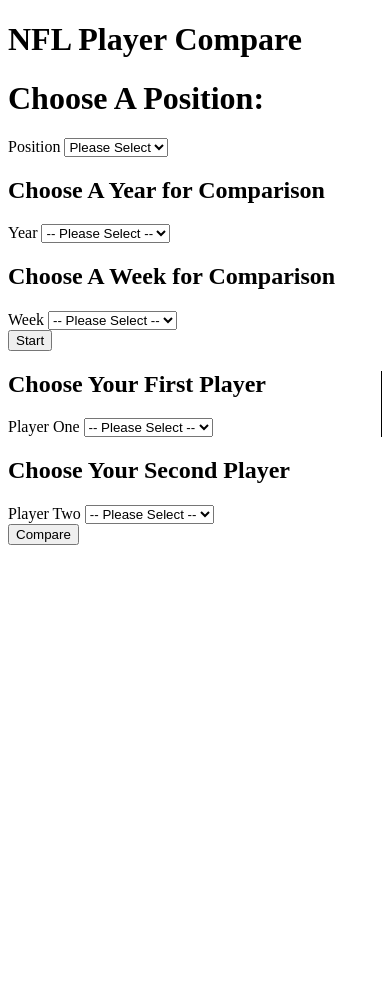
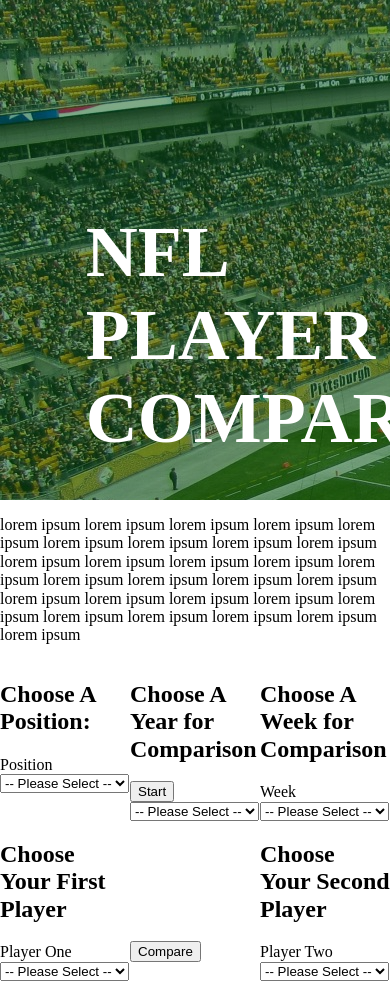
Before and after one commit to GrimmOutlook/player-compare, a PHP site: page /practice.html in a window 390 px wide. Before the commit the page ends 545 px from the top, so only its background shows below. Run offline with PHP 8.4, Linux system fonts and the light colour scheme; some libraries are stand-ins or nearby versions.

Commit message:
Layout good except for responsiveness.  Added large image & linear gradient.

```diff
--- a/js/app.js
+++ b/js/app.js
@@ -79,6 +79,7 @@ debugger
   }
 
   $('.player-list').html(resultElement);
+  // $(<some class>)
 }
 
 // Sort names alphabetically
@@ -191,8 +192,8 @@ debugger
       $('.stat2-' + statKeyTwo).addClass('highlight');
     }
     else{
-      console.log('how do i highlight both?');
-      //highlight both stat values
+      console.log('do i highlight both?');
+      //highlight both stat values or not?
     }
   }
 }
--- a/practice.html
+++ b/practice.html
@@ -8,15 +8,24 @@
   <link rel="stylesheet" href="stylesheets/main.css">
 </head>
 <body>
+  <div id="choose-container">
 
+    <div class="big-image">
+      <!-- <img src="images/heinzfield.jpg"> -->
       <h1>NFL Player Compare</h1>
+    </div>
 
+    <div class="instructions">
+      <p>lorem ipsum lorem ipsum lorem ipsum lorem ipsum lorem ipsum lorem ipsum lorem ipsum lorem ipsum lorem ipsum lorem ipsum lorem ipsum lorem ipsum lorem ipsum lorem ipsum lorem ipsum lorem ipsum lorem ipsum lorem ipsum lorem ipsum lorem ipsum lorem ipsum lorem ipsum lorem ipsum lorem ipsum lorem ipsum lorem ipsum lorem ipsum lorem ipsum</p>
+    </div>
+
+    <div class="form-position">
       <form>
-    <h1>Choose A Position:</h1>
+        <h2>Choose A Position:</h2>
           <div class="form-group">
               <label for="position-choice">Position</label>
               <select name="position-choice" id="position-choice">
-            <option value=""> Please Select </option>
+                <option value="">-- Please Select --</option>
                 <!-- <optgroup label="Select a Position:"> -->
                   <option value="QB">QB</option>
                   <option value="RB">RB</option>
@@ -27,7 +36,9 @@
               </select>
             </div>
       </form>
+    </div>
 
+    <div class="form-year">
       <form name="year" method="POST" action="">
         <h2 align="left">Choose A Year for Comparison</h2>
           <div class="form-group">
@@ -44,7 +55,9 @@
             </select>
           </div>
       </form>
+    </div>
 
+    <div class="form-week">
       <form name="week" method="POST" action="">
         <h2 align="left">Choose A Week for Comparison</h2>
           <div class="form-group">
@@ -73,11 +86,15 @@
             </select>
           </div>
       </form>
+    </div>
 
+    <div class="select-button">
       <a href="#">
        <button type="submit" class="initial-select">Start</button>
       </a>
+    </div>
 
+    <div class="form-playerOne">
       <form name="player-one" method="POST" action="">
         <h2 align="left">Choose Your First Player</h2>
           <div class="form-group">
@@ -90,7 +107,9 @@
             </select>
           </div>
       </form>
+    </div>
 
+    <div class="form-playerTwo">
       <form name="player-two" method="POST" action="">
         <h2 align="left">Choose Your Second Player</h2>
           <div class="form-group">
@@ -103,10 +122,17 @@
             </select>
           </div>
       </form>
+    </div>
 
+    <div class="compare-button">
       <a>
        <button type="submit" class="compare-initial">Compare</button>
       </a>
+    </div>
+
+  </div>
+
+<!-- ___________________________  Popup Comparison Page  _________________________ -->
 
     <div class="overlay">
       <div class="content">
--- a/stylesheets/main.css
+++ b/stylesheets/main.css
@@ -1,5 +1,80 @@
-.highlight {
-  background-color: yellow;
+body {
+  margin: 0;
+  padding: 0;
+}
+
+/* ------------------------   Grid Layout for choose.html  ----------------------*/
+
+#choose-container {
+  display: grid;
+  grid-template-columns: 1fr 1fr 1fr;
+  grid-template-rows: 500px min-content 120px 40px 120px 40px;
+  /*grid-template-rows: auto;*/
+  grid-template-areas:
+    "big-image big-image big-image"
+    "instructions instructions instructions"
+    "form-position form-year form-week"
+    ". select-button ."
+    "form-playerOne . form-playerTwo"
+    ". compare-button .";
+  /*grid-gap: 10px;*/
+}
+
+.big-image {
+  grid-area: big-image;
+}
+
+.big-image {
+  height: 500px;
+  max-width: 100%;
+  background-image: linear-gradient(
+      rgba(0, 85, 15, 0.5),
+      rgba(0, 85, 15, 0.5)
+    ),
+  url('../images/heinzfield.jpg');
+}
+
+.big-image h1 {
+  font-weight: 900;
+  color: white;
+  text-transform: uppercase;
+  margin: auto;
+  position: fixed;
+  top: 25%;
+  left: 22%;
+  font-size: 4.5rem;
+}
+
+.instructions {
+  grid-area: instructions;
+}
+
+.form-position {
+  grid-area: form-position;
+}
+
+.form-year {
+  grid-area: form-year;
+}
+
+.form-week {
+  grid-area: form-week;
+}
+
+.select-button {
+  grid-area: select-button;
+}
+
+.form-playerOne {
+  grid-area: form-playerOne;
+}
+
+.form-playerTwo {
+  grid-area: form-playerTwo;
+}
+
+.compare-button {
+  grid-area: compare-button;
 }
 
 /* ------------------------   Grid Layout for compare.html  ----------------------*/
@@ -89,6 +164,10 @@
   border: 1px solid black;
 }
 
+.highlight {
+  background-color: yellow;
+}
+
 /* ----------------------------------------------------------------------------- */
 
 /*button {
@@ -102,16 +181,62 @@
 }
 */
 
-/* ------------------------   Grid Layout for choose.html  ----------------------*/
 
-.choose {
-  display: grid;
-  grid-template-rows: 80px 200px min-content 80px 120px 120px 120px;
-  grid-template-columns: 1fr 1fr;
-  grid-gap: 10px;
-}
 
-.masthead {
+
+
+
+
+
+
+
+
+
+
+
+
+
+
+
+
+
+
+
+
+
+
+
+
+
+
+
+
+
+
+
+
+
+
+
+
+
+
+
+
+
+
+
+
+
+
+
+
+
+
+
+
+
+/*.masthead {
   grid-row: 1;
   grid-column: 1 / span 2;
   background-color: #009933;
@@ -168,4 +293,4 @@ form[name="player-two-year"] {
 .big-image > img {
   height: 200px;
   width: 100%;
-}
+}*/
```
Also changed, not shown: images/heinzfield.jpg (added). Lines whose indentation alone changed are shown as unchanged.
